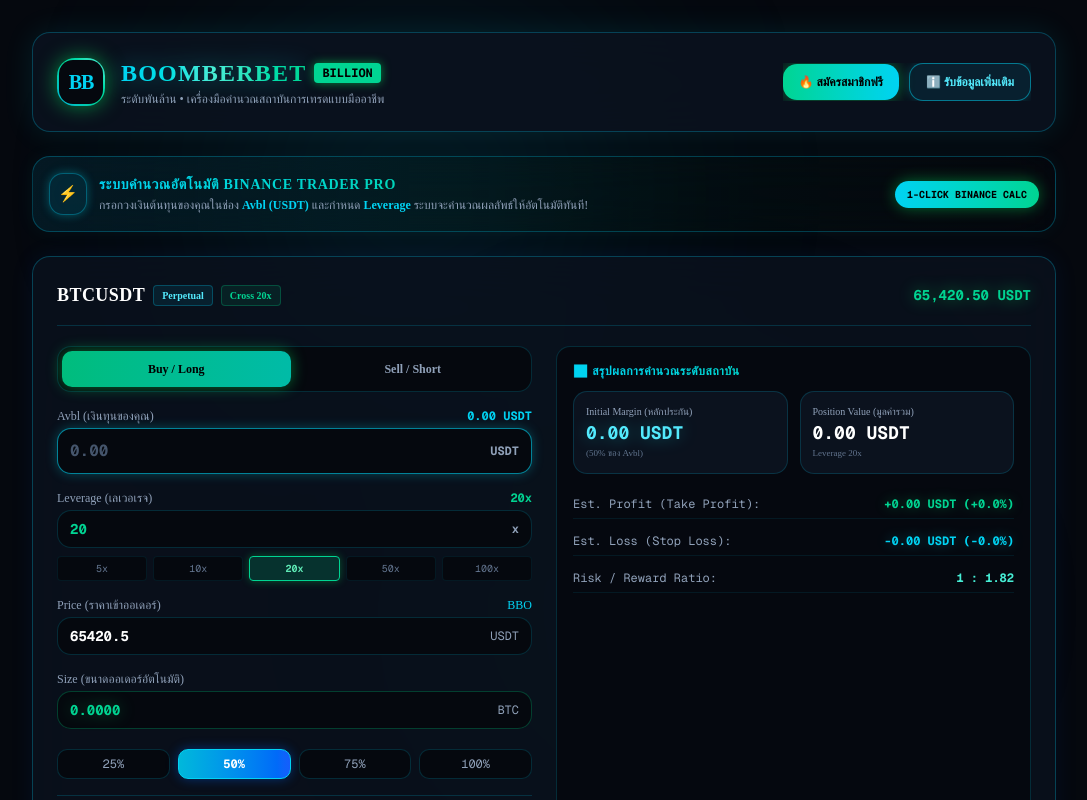
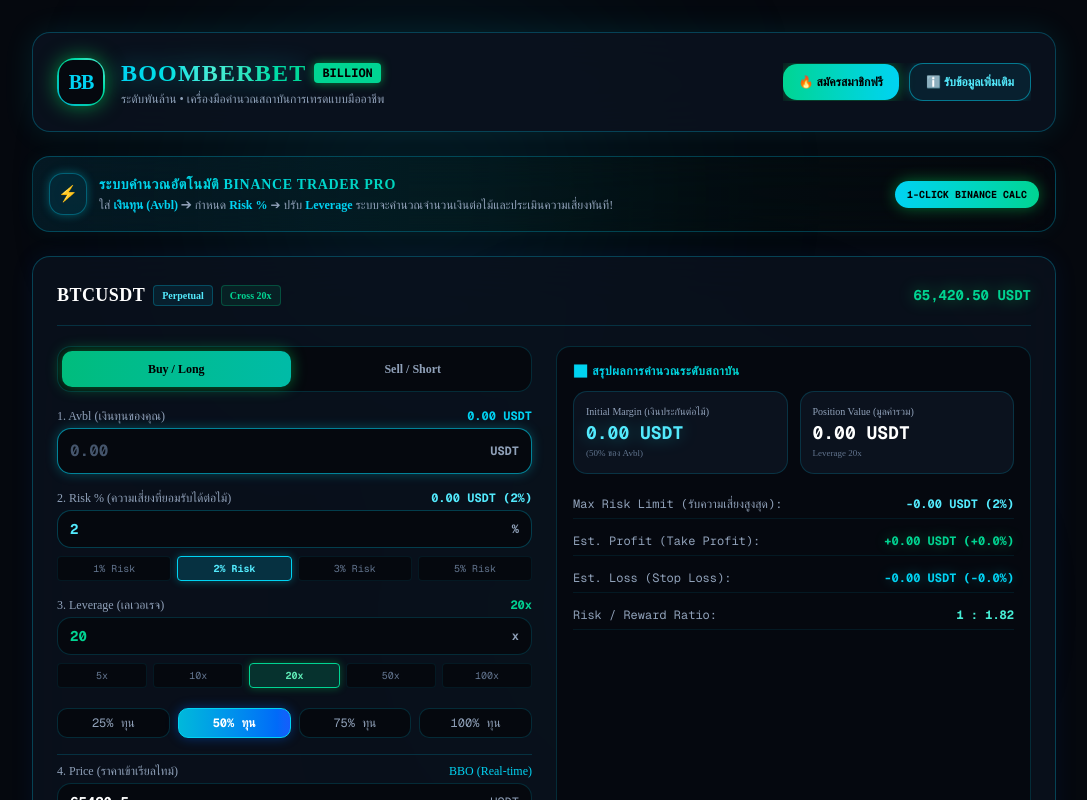
Before and after one commit to Paramudontani/my-pro-app, a Next.js app: page / in a window 1280 px wide. Shown: the top 800 px of the page, without its empty margins (96-1183 px from the left). Built offline with nearby package versions, Linux system fonts and the light colour scheme.

Commit message:
Introduce risk percentage input and update calculations
Added risk percentage input and calculations for maximum risk limit. Updated comments and UI elements for clarity.

```diff
--- a/app/page.tsx
+++ b/app/page.tsx
@@ -4,15 +4,17 @@
 
 export default function BinanceFuturesProCalculator() {
   // Inputs State
-  const [avbl, setAvbl] = useState<number>(0); // ยอด Avbl USDT (เริ่มต้น 0)
-  const [leverage, setLeverage] = useState<number>(20); // Leverage (กรอก/ปรับเปลี่ยนได้)
+  const [avbl, setAvbl] = useState<number>(0); // ยอด Avbl USDT (เริ่มต้น 0.00)
+  const [riskPercent, setRiskPercent] = useState<number>(2); // % ความเสี่ยงที่ยอมรับได้ต่อไม้ (Default 2%)
+  const [leverage, setLeverage] = useState<number>(20); // Leverage
   const [percentSlider, setPercentSlider] = useState<number>(50); // % ของ Avbl ที่จะใช้
-  const [entryPrice, setEntryPrice] = useState<number>(65420.50); // ราคาเข้า BTC/USDT
+  const [entryPrice, setEntryPrice] = useState<number>(65420.50); // ราคาเข้า BTC/USDT (เรียลไทม์อยู่ล่างสุด)
   const [takeProfitPrice, setTakeProfitPrice] = useState<number>(68000.00); // TP
   const [stopLossPrice, setStopLossPrice] = useState<number>(64000.00); // SL
 
-  // 🧮 Auto Calculations (สูตรคำนวณสถาบัน)
-  const marginUsed = (avbl * percentSlider) / 100; // เงินประกันที่ใช้จริง (USDT)
+  // 🧮 Auto Calculations
+  const maxRiskAmount = (avbl * riskPercent) / 100; // จำนวนเงิน USDT สูงสุดที่ยอมเสียตาม Risk %
+  const marginUsed = (avbl * percentSlider) / 100; // เงินประกันที่ใช้จริงต่อไม้ (USDT)
   const positionValue = marginUsed * leverage; // มูลค่าออเดอร์รวม (USDT)
   const orderSizeInCoin = entryPrice > 0 ? positionValue / entryPrice : 0; // ขนาดสัญญา (BTC)
 
@@ -27,7 +29,7 @@
   const priceDiffSL = Math.abs(entryPrice - stopLossPrice);
   const rrRatio = priceDiffSL > 0 ? (priceDiffTP / priceDiffSL).toFixed(2) : "0.00";
 
-  // ฟังก์ชันคลิกเด้งไปเว็บ www.boomberbet.com
+  // Redirect link
   const handleRedirect = () => {
     window.open("https://www.boomberbet.com", "_blank", "noopener,noreferrer");
   };
@@ -94,7 +96,7 @@
                 ระบบคำนวณอัตโนมัติ BINANCE TRADER PRO
               </h2>
               <p className="text-xs text-slate-400 mt-0.5">
-                กรอกวงเงินต้นทุนของคุณในช่อง <strong className="text-cyan-400">Avbl (USDT)</strong> และกำหนด <strong className="text-cyan-400">Leverage</strong> ระบบจะคำนวณผลลัพธ์ให้อัตโนมัติทันที!
+                ใส่ <strong className="text-cyan-400">เงินทุน (Avbl)</strong> ➔ กำหนด <strong className="text-cyan-400">Risk %</strong> ➔ ปรับ <strong className="text-cyan-400">Leverage</strong> ระบบจะคำนวณจำนวนเงินต่อไม้และประเมินความเสี่ยงทันที!
               </p>
             </div>
           </div>
@@ -123,7 +125,7 @@
 
           <div className="grid grid-cols-1 lg:grid-cols-12 gap-6">
 
-            {/* 👈 LEFT: BINANCE ORDER FORM */}
+            {/* 👈 LEFT: BINANCE ORDER FORM (เรียงลำดับใหม่) */}
             <div className="lg:col-span-6 space-y-4">
 
               {/* Buy / Sell Tabs */}
@@ -136,10 +138,10 @@
                 </button>
               </div>
 
-              {/* Avbl Input (เริ่มต้น 0.00) */}
+              {/* 1️⃣ Avbl Input (เงินทุน) */}
               <div className="space-y-1">
                 <div className="flex justify-between text-xs text-slate-400">
-                  <span>Avbl (เงินทุนของคุณ)</span>
+                  <span>1. Avbl (เงินทุนของคุณ)</span>
                   <span className="text-cyan-400 font-mono font-bold">{avbl > 0 ? avbl.toLocaleString() : "0.00"} USDT</span>
                 </div>
                 <div className="relative flex items-center bg-[#05080e] border border-cyan-400/60 rounded-xl px-3 py-2.5 shadow-[0_0_12px_rgba(0,240,255,0.25)] focus-within:border-cyan-300 transition-all">
@@ -154,10 +156,48 @@
                 </div>
               </div>
 
-              {/* ⚡ 🔥 ช่องปรับ / กรอกค่า LEVERAGE (เพิ่มใหม่ตามคำขอ) */}
+              {/* 2️⃣ 🔥 RISK (%) ย้ายมาไว้ใต้เงินทุนตามคำขอ */}
               <div className="space-y-1">
                 <div className="flex justify-between text-xs text-slate-400">
-                  <span>Leverage (เลเวอเรจ)</span>
+                  <span>2. Risk % (ความเสี่ยงที่ยอมรับได้ต่อไม้)</span>
+                  <span className="text-cyan-300 font-mono font-bold">
+                    {maxRiskAmount.toFixed(2)} USDT ({riskPercent}%)
+                  </span>
+                </div>
+                <div className="relative flex items-center bg-[#05080e] border border-cyan-500/30 rounded-xl px-3 py-2 focus-within:border-cyan-400 transition-all">
+                  <input
+                    type="number"
+                    min="0.1"
+                    max="100"
+                    value={riskPercent === 0 ? "" : riskPercent}
+                    placeholder="2.00"
+                    onChange={(e) => setRiskPercent(Number(e.target.value))}
+                    className="w-full bg-transparent font-mono text-sm font-bold text-cyan-300 focus:outline-none placeholder:text-slate-600"
+                  />
+                  <span className="text-xs font-mono text-slate-400 font-bold">%</span>
+                </div>
+                {/* Quick Select Risk % */}
+                <div className="grid grid-cols-4 gap-1.5 pt-1">
+                  {[1, 2, 3, 5].map((r) => (
+                    <button
+                      key={r}
+                      onClick={() => setRiskPercent(r)}
+                      className={`py-1 rounded text-[10px] font-mono border transition-all ${
+                        riskPercent === r
+                          ? "bg-cyan-500/20 text-cyan-300 border-cyan-400 font-bold shadow-[0_0_8px_rgba(0,240,255,0.3)]"
+                          : "bg-[#05080e] text-slate-500 border-cyan-500/10 hover:text-slate-300"
+                      }`}
+                    >
+                      {r}% Risk
+                    </button>
+                  ))}
+                </div>
+              </div>
+
+              {/* 3️⃣ Leverage */}
+              <div className="space-y-1">
+                <div className="flex justify-between text-xs text-slate-400">
+                  <span>3. Leverage (เลเวอเรจ)</span>
                   <span className="text-emerald-400 font-mono font-bold">{leverage}x</span>
                 </div>
                 <div className="relative flex items-center bg-[#05080e] border border-cyan-500/20 rounded-xl px-3 py-2 focus-within:border-cyan-500/50 transition-all">
@@ -172,7 +212,6 @@
                   />
                   <span className="text-xs font-mono text-slate-400 font-bold">x</span>
                 </div>
-                {/* Quick Select Leverage */}
                 <div className="grid grid-cols-5 gap-1.5 pt-1">
                   {[5, 10, 20, 50, 100].map((lev) => (
                     <button
@@ -190,11 +229,28 @@
                 </div>
               </div>
 
-              {/* Price Input */}
-              <div className="space-y-1">
+              {/* สัดส่วน Margin Slider */}
+              <div className="grid grid-cols-4 gap-2 pt-1">
+                {[25, 50, 75, 100].map((p) => (
+                  <button
+                    key={p}
+                    onClick={() => setPercentSlider(p)}
+                    className={`py-1.5 rounded-lg text-xs font-mono border transition-all ${
+                      percentSlider === p
+                        ? "bg-gradient-to-r from-cyan-500 to-blue-600 text-white font-bold border-cyan-400 shadow-[0_0_12px_rgba(0,102,255,0.4)]"
+                        : "bg-[#05080e] text-slate-400 border-cyan-500/20 hover:text-white hover:border-cyan-500/40"
+                    }`}
+                  >
+                    {p}% ทุน
+                  </button>
+                ))}
+              </div>
+
+              {/* 4️⃣ 🔥 Price (ราคาเข้าออเดอร์ - ย้ายมาไว้ท้ายสุดก่อน TP/SL) */}
+              <div className="space-y-1 pt-2 border-t border-cyan-500/20">
                 <div className="flex justify-between text-xs text-slate-400">
-                  <span>Price (ราคาเข้าออเดอร์)</span>
-                  <span className="text-xs text-cyan-400 cursor-pointer hover:underline">BBO</span>
+                  <span>4. Price (ราคาเข้าเรียลไทม์)</span>
+                  <span className="text-xs text-cyan-400 cursor-pointer hover:underline">BBO (Real-time)</span>
                 </div>
                 <div className="relative flex items-center bg-[#05080e] border border-cyan-500/20 rounded-xl px-3 py-2 focus-within:border-cyan-500/50 transition-all">
                   <input
@@ -211,7 +267,7 @@
               {/* Auto Size Output */}
               <div className="space-y-1">
                 <div className="flex justify-between text-xs text-slate-400">
-                  <span>Size (ขนาดออเดอร์อัตโนมัติ)</span>
+                  <span>Size (ขนาดออเดอร์ที่ควรออกต่อไม้)</span>
                 </div>
                 <div className="relative flex items-center bg-[#05080e] border border-emerald-500/30 rounded-xl px-3 py-2">
                   <input
@@ -222,23 +278,6 @@
                   />
                   <span className="text-xs font-mono text-slate-400">BTC</span>
                 </div>
-              </div>
-
-              {/* Percentage Slider */}
-              <div className="grid grid-cols-4 gap-2 pt-1">
-                {[25, 50, 75, 100].map((p) => (
-                  <button
-                    key={p}
-                    onClick={() => setPercentSlider(p)}
-                    className={`py-1.5 rounded-lg text-xs font-mono border transition-all ${
-                      percentSlider === p
-                        ? "bg-gradient-to-r from-cyan-500 to-blue-600 text-white font-bold border-cyan-400 shadow-[0_0_12px_rgba(0,102,255,0.4)]"
-                        : "bg-[#05080e] text-slate-400 border-cyan-500/20 hover:text-white hover:border-cyan-500/40"
-                    }`}
-                  >
-                    {p}%
-                  </button>
-                ))}
               </div>
 
               {/* TP/SL inputs */}
@@ -279,7 +318,7 @@
 
                 <div className="grid grid-cols-2 gap-3 mb-4">
                   <div className="bg-[#0b121e] p-3 rounded-xl border border-cyan-500/20">
-                    <span className="text-[10px] text-slate-400 block">Initial Margin (หลักประกัน)</span>
+                    <span className="text-[10px] text-slate-400 block">Initial Margin (เงินประกันต่อไม้)</span>
                     <span className="text-lg font-mono font-bold text-cyan-300 drop-shadow-[0_0_8px_rgba(0,240,255,0.3)]">
                       {marginUsed.toFixed(2)} USDT
                     </span>
@@ -295,8 +334,15 @@
                   </div>
                 </div>
 
-                {/* Risk / Reward & PnL List */}
+                {/* Risk & PnL List */}
                 <div className="space-y-2 text-xs font-mono">
+                  <div className="flex justify-between py-1.5 border-b border-cyan-500/10">
+                    <span className="text-slate-400">Max Risk Limit (รับความเสี่ยงสูงสุด):</span>
+                    <span className="text-cyan-300 font-bold">
+                      -{maxRiskAmount.toFixed(2)} USDT ({riskPercent}%)
+                    </span>
+                  </div>
+
                   <div className="flex justify-between py-1.5 border-b border-cyan-500/10">
                     <span className="text-slate-400">Est. Profit (Take Profit):</span>
                     <span className="text-emerald-400 font-bold drop-shadow-[0_0_6px_rgba(0,255,102,0.3)]">
```
